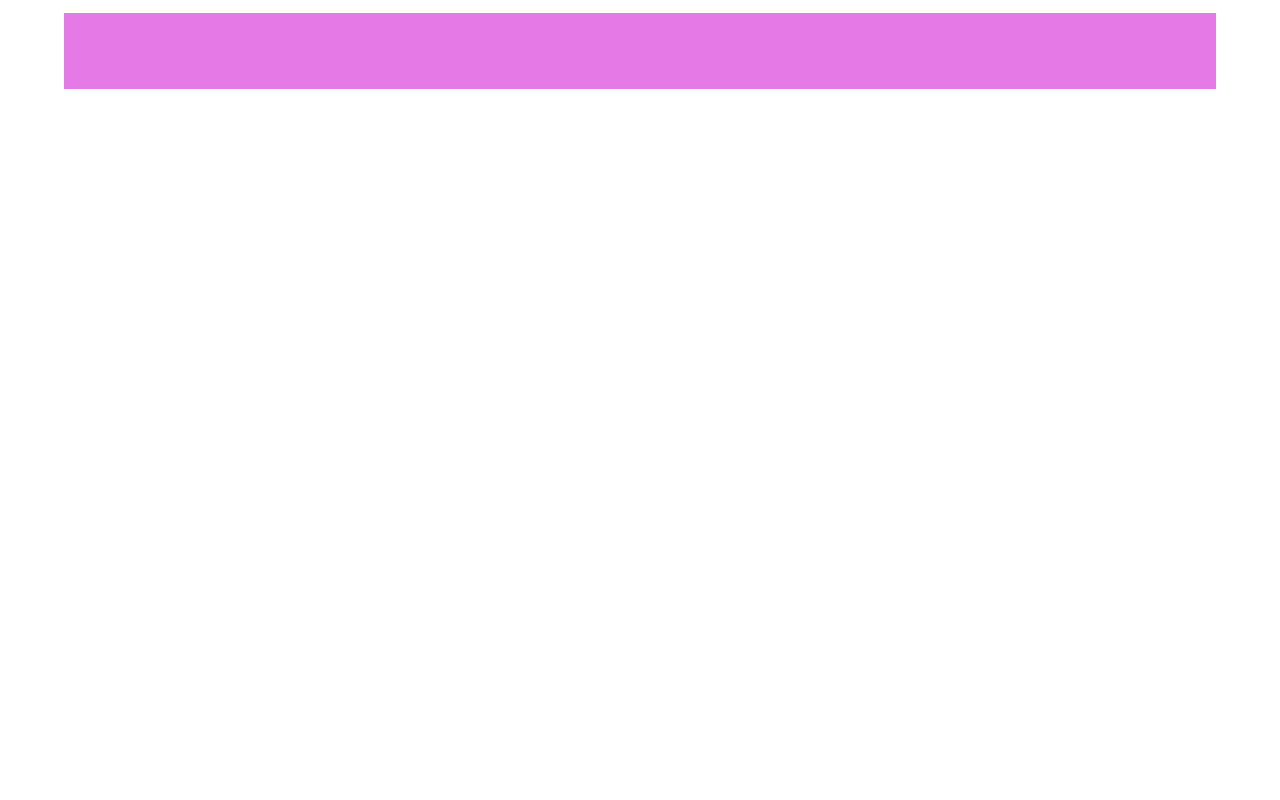
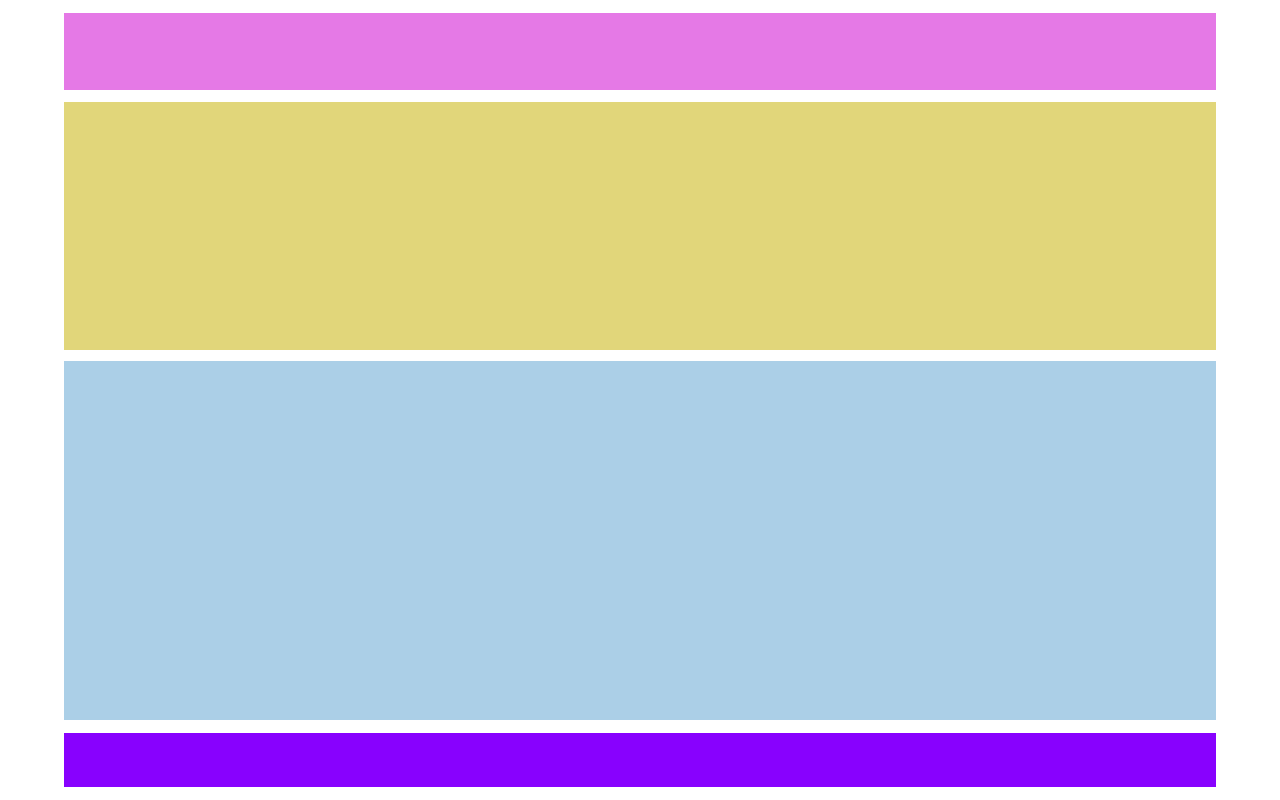
Before and after one commit to laura-caldaronello/htmlcss-struttura-wp, a plain HTML site: page index.html in a window 1280 px wide. Drawn offline with Linux system fonts and the light colour scheme.

Commit message:
Layout di livello più generale ok

```diff
--- a/css/style.css
+++ b/css/style.css
@@ -6,8 +6,10 @@
 
 .container {
   width: 90vw;
-  height: 95vh;
-  margin: 1% auto;
+  height: 100vh;
+  /* nb per me: margin lo utilizzo per centrare mentre padding lo introduco perchè non voglio che mi venga allungato il contenuto se metto della spaziatura, cosa che succederebbe con margin perchè si sommerebbe ai 100vh */
+  margin: 0 auto;
+  padding: 1% 0;
 }
 
 .container > :not(:last-child) {
@@ -21,7 +23,13 @@ header {
 }
 
 main {
+  width: 100%;
+  height: 80%;
+}
 
+main > :not(:last-child) {
+  margin-bottom: 1%;
+  /* nb per me: così viene 1% della width del main, che è uguale all'1% della width del container perchè main ha width 100% */
 }
 
 section:first-child {
@@ -29,3 +37,16 @@ section:first-child {
   height: 40%;
   background-color: rgb(225 214 122);
 }
+
+section:last-child {
+  width: 100%;
+  height: calc(100% - (40% + 2%));
+  background-color: rgb(171 207 231);
+}
+
+footer {
+  width: 100%;
+  /* nb per me: il 3% è giustificato dal fatto che ho dovuto comprendere solo i margin, cioè gli spazi intermedi, perchè i padding vengono sottratti */
+  height: calc(100% - (10% + 80% + 3%));
+  background-color: rgb(136 1 254);
+}
```
Also changed, not shown: index.html (line endings or trailing spaces).
